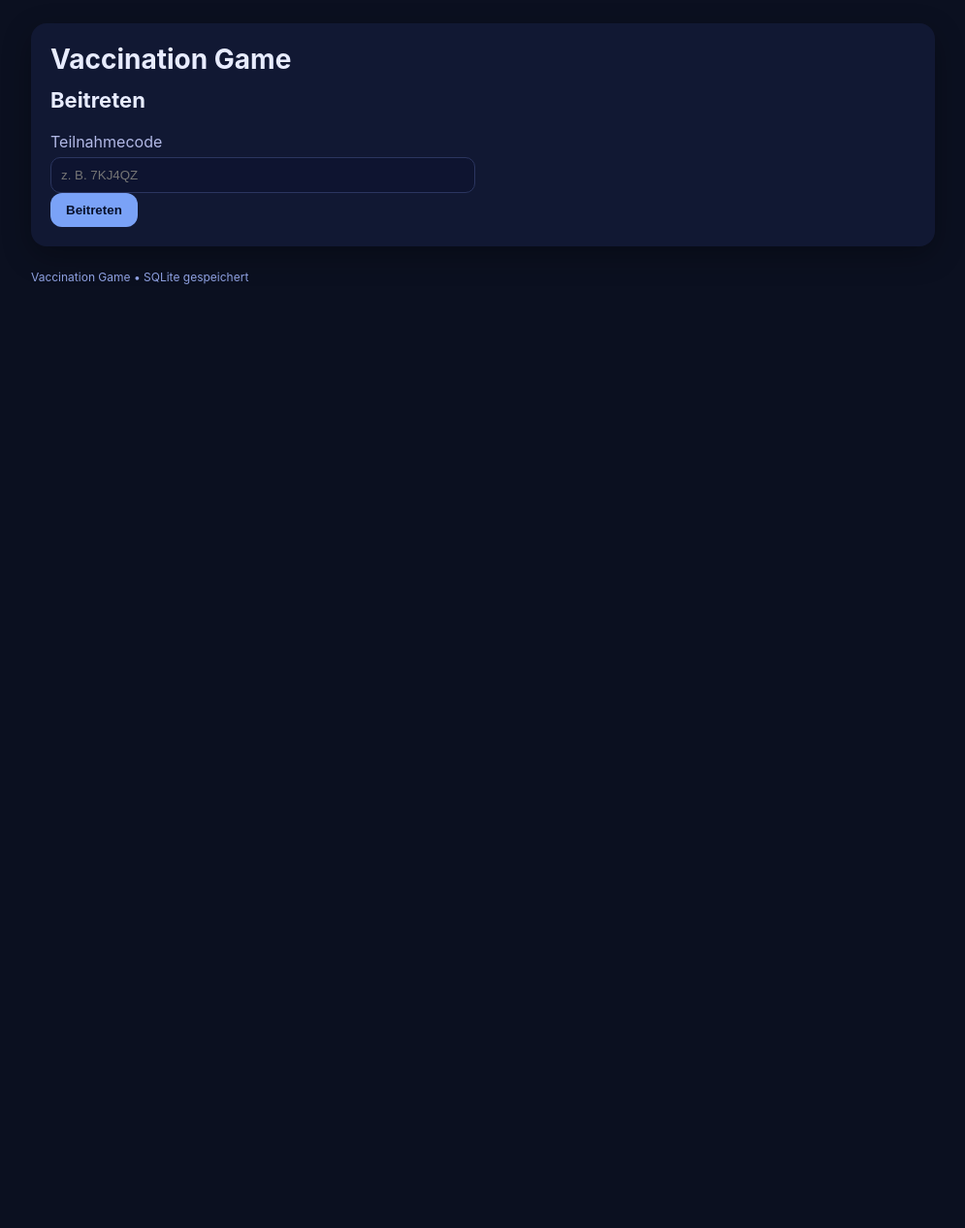
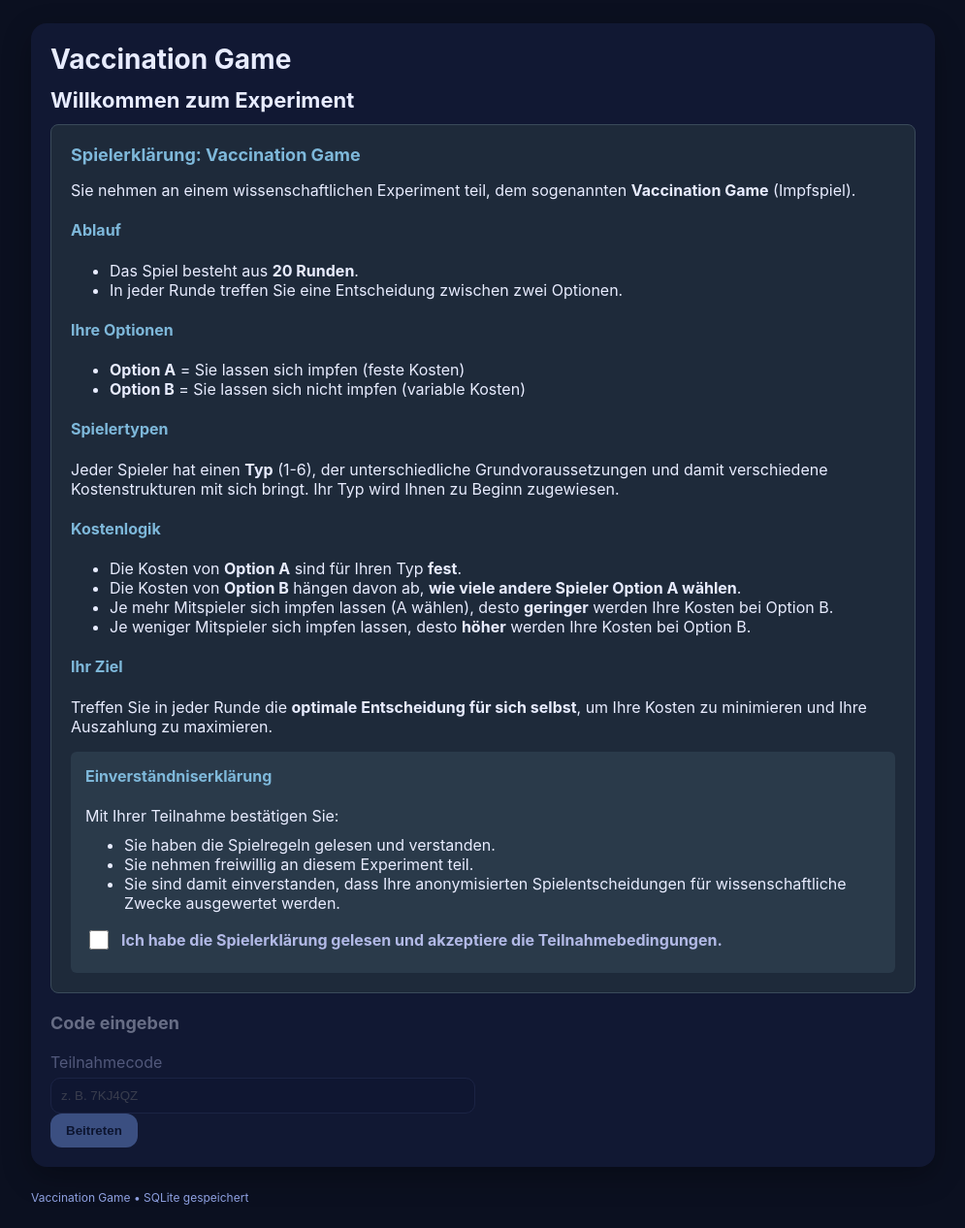
Before and after one commit to 0MajorBoB0/amann_webpage, a Flask app: page /join in a window 1280 px wide. Shown: the whole page at 97% size, without its empty margins (142-1137 px from the left). Before the commit the page ends 293 px from the top, so only its background shows below. Run offline with Flask 3, Linux system fonts and the light colour scheme; parts of the project's set-up code (start-up, migrations or seed data) failed here and were passed over.

Commit message:
Info text + legacy code entfernt

```diff
--- a/app.py
+++ b/app.py
@@ -28,6 +28,8 @@ app = Flask(
 )
 
 app.secret_key = must_get_env("SECRET_KEY")
+
+app.config["SESSION_PERMANENT"] = False
 
 DEBUG_MODE = os.environ.get("FLASK_DEBUG", "0") == "1"
 app.config["TEMPLATES_AUTO_RELOAD"] = DEBUG_MODE
@@ -440,6 +442,7 @@ def join():
                 con.execute("UPDATE participants SET ptype=? WHERE id=?", (ptype, p["id"]))
             con.execute("UPDATE participants SET joined=1 WHERE id=?", (p["id"],))
         flask_session["participant_id"] = p["id"]
+        flask_session.permanent = False
         con.commit()
         p2 = con.execute("SELECT * FROM participants WHERE id=?", (p["id"],)).fetchone()
         s = con.execute("SELECT * FROM sessions WHERE id=?", (p["session_id"],)).fetchone()
@@ -1025,7 +1028,6 @@ def admin_delete_session():
 
 # --------- XLSX Export ----------
 def _style_table(ws, header_row=1, wrap_cols=None, int_cols=None):
-    """Apply tidy styling to a worksheet: header style, freeze, filter, number formats, wrapping, autosize."""
     hdr_fill = PatternFill("solid", fgColor="1F2A44")
     hdr_font = Font(bold=True, color="FFFFFF")
     for cell in ws[header_row]:
--- a/templates/join.html
+++ b/templates/join.html
@@ -1,14 +1,82 @@
 {% extends "base.html" %}
+
 {% block content %}
-<h2>Beitreten</h2>
+
+<h2>Willkommen zum Experiment</h2>
+<div class="info-box" style="background: #1e2a3a; border: 1px solid #3a4a5a; border-radius: 8px; padding: 20px; margin-bottom: 20px;">
+  <h3 style="margin-top: 0; color: #7eb8da;">Spielerklärung: Vaccination Game</h3>
+  <p>Sie nehmen an einem wissenschaftlichen Experiment teil, dem sogenannten <strong>Vaccination Game</strong> (Impfspiel).</p>
+  <h4 style="color: #7eb8da;">Ablauf</h4>
+  <ul>
+    <li>Das Spiel besteht aus <strong>20 Runden</strong>.</li>
+    <li>In jeder Runde treffen Sie eine Entscheidung zwischen zwei Optionen.</li>
+  </ul>
+  <h4 style="color: #7eb8da;">Ihre Optionen</h4>
+  <ul>
+    <li><strong>Option A</strong> = Sie lassen sich impfen (feste Kosten)</li>
+    <li><strong>Option B</strong> = Sie lassen sich nicht impfen (variable Kosten)</li>
+  </ul>
+  <h4 style="color: #7eb8da;">Spielertypen</h4>
+  <p>Jeder Spieler hat einen <strong>Typ</strong> (1-6), der unterschiedliche Grundvoraussetzungen und damit verschiedene Kostenstrukturen mit sich bringt. Ihr Typ wird Ihnen zu Beginn zugewiesen.</p>
+  <h4 style="color: #7eb8da;">Kostenlogik</h4>
+  <ul>
+    <li>Die Kosten von <strong>Option A</strong> sind für Ihren Typ <strong>fest</strong>.</li>
+    <li>Die Kosten von <strong>Option B</strong> hängen davon ab, <strong>wie viele andere Spieler Option A wählen</strong>.</li>
+    <li>Je mehr Mitspieler sich impfen lassen (A wählen), desto <strong>geringer</strong> werden Ihre Kosten bei Option B.</li>
+    <li>Je weniger Mitspieler sich impfen lassen, desto <strong>höher</strong> werden Ihre Kosten bei Option B.</li>
+  </ul>
+  <h4 style="color: #7eb8da;">Ihr Ziel</h4>
+  <p>Treffen Sie in jeder Runde die <strong>optimale Entscheidung für sich selbst</strong>, um Ihre Kosten zu minimieren und Ihre Auszahlung zu maximieren.</p>
+  <div style="background: #2a3a4a; padding: 15px; border-radius: 6px; margin-top: 15px;">
+    <h4 style="color: #7eb8da; margin-top: 0;">Einverständniserklärung</h4>
+    <p style="margin-bottom: 10px;">Mit Ihrer Teilnahme bestätigen Sie:</p>
+    <ul style="margin-bottom: 15px;">
+      <li>Sie haben die Spielregeln gelesen und verstanden.</li>
+      <li>Sie nehmen freiwillig an diesem Experiment teil.</li>
+      <li>Sie sind damit einverstanden, dass Ihre anonymisierten Spielentscheidungen für wissenschaftliche Zwecke ausgewertet werden.</li>
+    </ul>
+    <label style="display: flex; align-items: center; gap: 10px; cursor: pointer;">
+      <input type="checkbox" id="accept-checkbox" style="width: 20px; height: 20px; cursor: pointer;">
+      <span><strong>Ich habe die Spielerklärung gelesen und akzeptiere die Teilnahmebedingungen.</strong></span>
+    </label>
+  </div>
+</div>
 {% if error %}<div class="notice" style="background:#3b1f21">{{ error }}</div>{% endif %}
+<div id="code-section" style="opacity: 0.4; pointer-events: none; transition: opacity 0.3s;">
+  <h3>Code eingeben</h3>
   <form method="post" style="margin-top:10px">
     <div class="grid grid-2">
       <div>
         <label>Teilnahmecode</label>
-      <input type="text" name="code" placeholder="z. B. 7KJ4QZ" required>
+        <input type="text" name="code" id="code-input" placeholder="z. B. 7KJ4QZ" required>
       </div>
     </div>
-  <button type="submit">Beitreten</button>
+    <button type="submit" id="submit-btn">Beitreten</button>
   </form>
+</div>
+<script>
+
+(function() {
+
+  const checkbox = document.getElementById('accept-checkbox');
+  const codeSection = document.getElementById('code-section');
+  const codeInput = document.getElementById('code-input');
+
+  checkbox.addEventListener('change', function() {
+
+    if (this.checked) {
+      codeSection.style.opacity = '1';
+      codeSection.style.pointerEvents = 'auto';
+      codeInput.focus();
+    } else {
+      codeSection.style.opacity = '0.4';
+      codeSection.style.pointerEvents = 'none';
+    }
+
+  });
+
+})();
+
+</script>
+
 {% endblock %}
```
Also changed, not shown: 1 other file. Lines whose indentation alone changed are shown as unchanged.
